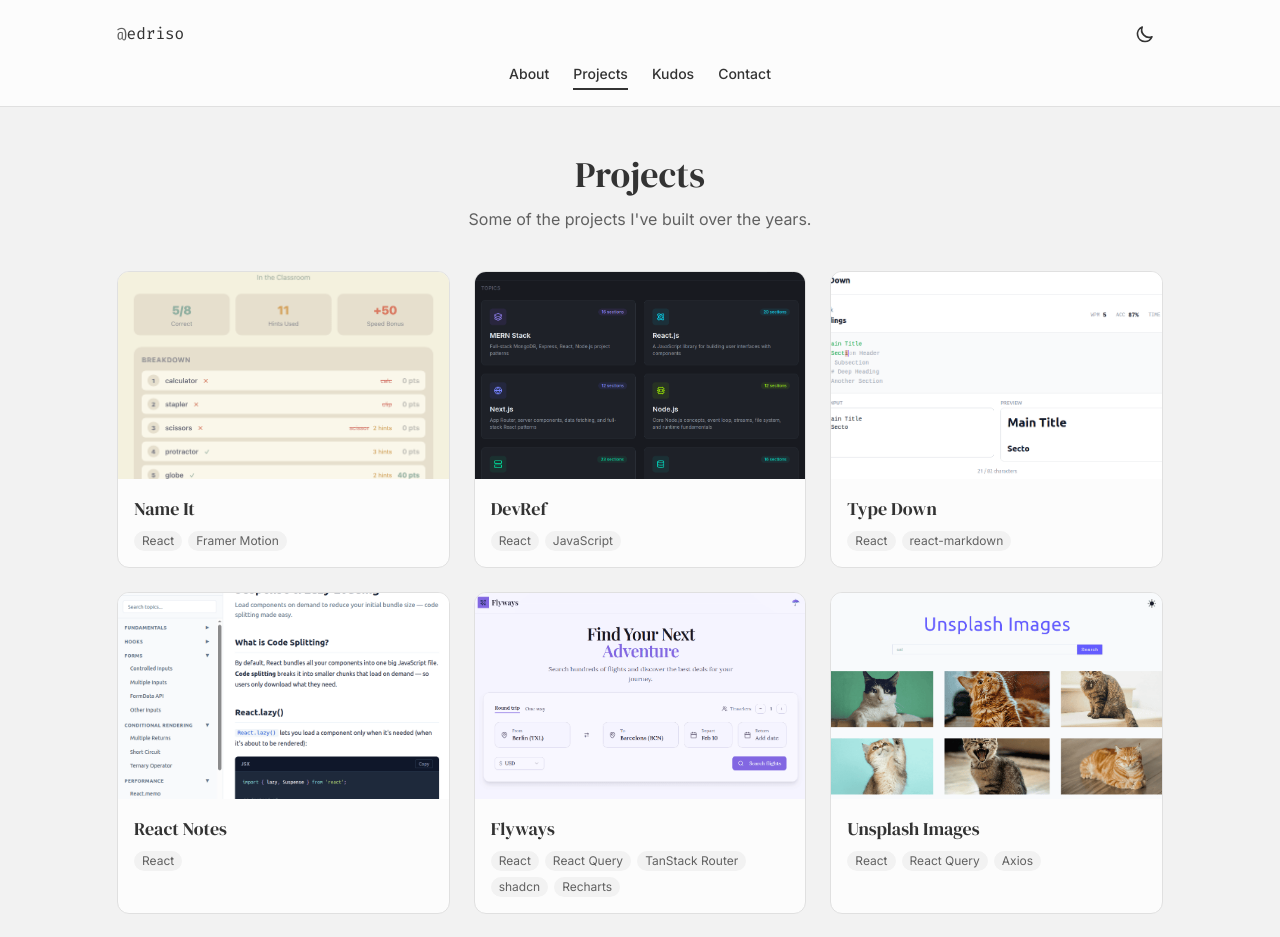
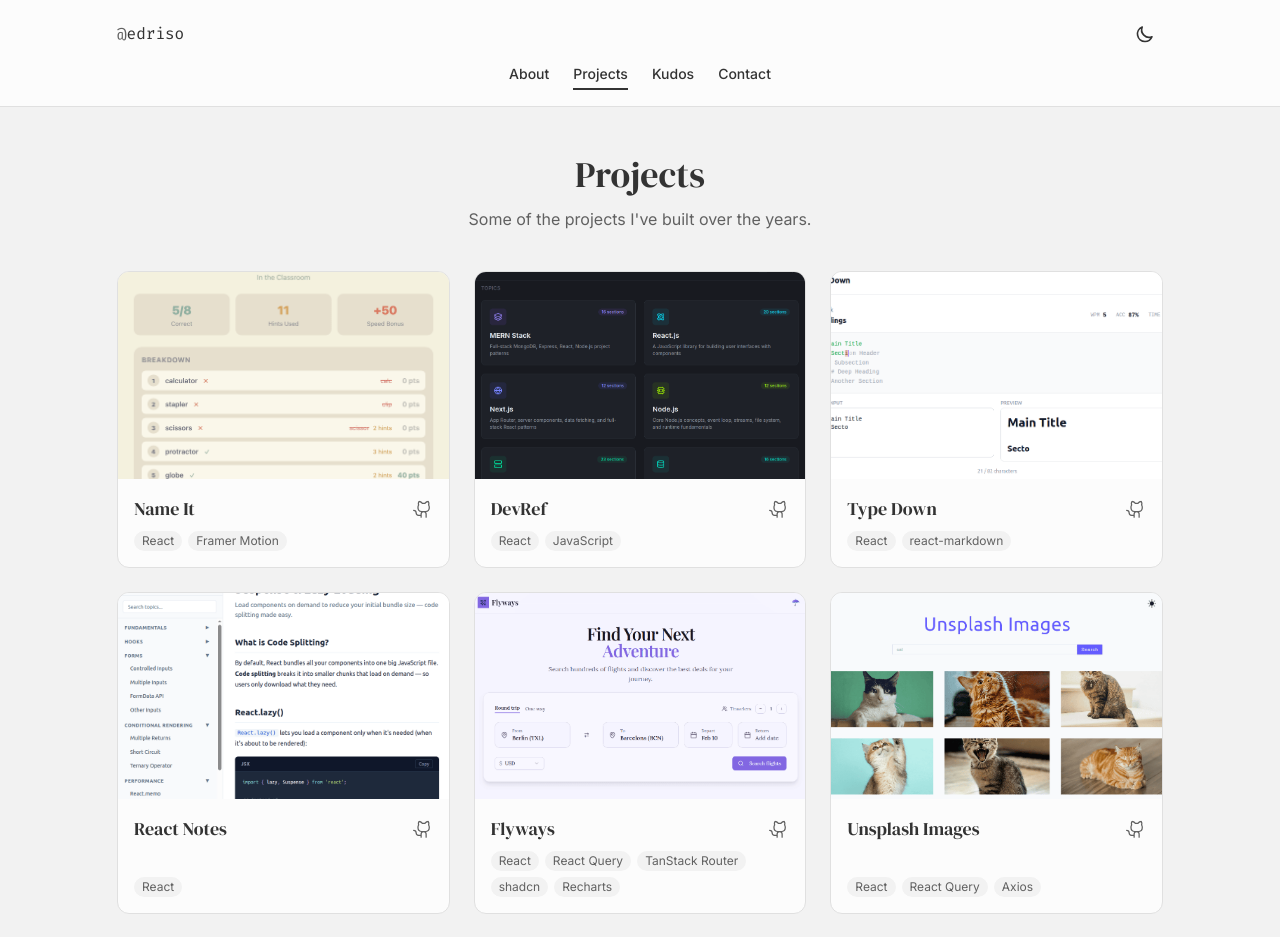
Before and after one commit to edriso/portfolio, a React (Vite) app: page /projects in a window 1280 px wide. Shown: the top 937 px of the page. Built offline with nearby package versions, Linux system fonts and the light colour scheme.

Commit message:
add GitHub icon to project cards and update layout

```diff
--- a/src/components/ProjectCard.jsx
+++ b/src/components/ProjectCard.jsx
@@ -10,7 +10,7 @@ function ProjectCard({ project }) {
       rel="noopener noreferrer"
       className="group flex flex-col rounded-xl overflow-hidden bg-surface border border-border transition-all duration-300 hover:shadow-lg"
     >
-      <div className="relative aspect-[16/10] overflow-hidden">
+      <div className="relative aspect-16/10 overflow-hidden">
         <div className={`absolute inset-0 shimmer ${loaded ? 'hidden' : ''}`} />
         <img
           src={project.img}
@@ -24,9 +24,19 @@ function ProjectCard({ project }) {
       </div>
 
       <div className="flex flex-col flex-1 p-4">
-        <h3 className="font-display text-lg mb-2">{project.title}</h3>
+        <div className="flex items-center justify-between mb-2">
+          <h3 className="font-display text-lg">{project.title}</h3>
+          <svg
+            xmlns="http://www.w3.org/2000/svg"
+            viewBox="0 0 256 256"
+            fill="currentColor"
+            className="size-5 text-muted transition-colors duration-200 group-hover:text-foreground"
+          >
+            <path d="M208.31 75.68A59.78 59.78 0 0 0 202.93 28a8 8 0 0 0-6.93-4 59.75 59.75 0 0 0-48 24h-24a59.75 59.75 0 0 0-48-24 8 8 0 0 0-6.93 4 59.78 59.78 0 0 0-5.38 47.68A58.14 58.14 0 0 0 56 104v8a56.06 56.06 0 0 0 48.44 55.47A39.8 39.8 0 0 0 96 192v8H72a24 24 0 0 1-24-24 40 40 0 0 0-40-40 8 8 0 0 0 0 16 24 24 0 0 1 24 24 40 40 0 0 0 40 40h24v16a8 8 0 0 0 16 0v-40a24 24 0 0 1 48 0v40a8 8 0 0 0 16 0v-40a39.8 39.8 0 0 0-8.44-24.53A56.06 56.06 0 0 0 216 112v-8a58.14 58.14 0 0 0-7.69-28.32M200 112a40 40 0 0 1-40 40h-48a40 40 0 0 1-40-40v-8a41.74 41.74 0 0 1 6.9-22.48 8 8 0 0 0 1.1-7.69 43.8 43.8 0 0 1 .79-33.58 43.88 43.88 0 0 1 32.32 20.06 8 8 0 0 0 6.71 3.69h32.35a8 8 0 0 0 6.74-3.69 43.87 43.87 0 0 1 32.32-20.06 43.8 43.8 0 0 1 .77 33.58 8.09 8.09 0 0 0 1 7.65 41.7 41.7 0 0 1 7 22.52Z" />
+          </svg>
+        </div>
 
-        <div className="flex flex-wrap gap-1.5">
+        <div className="flex flex-wrap gap-1.5 mt-auto">
           {project.tags.map((tag) => (
             <span
               key={tag}
```
Also changed, not shown: 1 other file (tests, documents, lock files or other folders).
